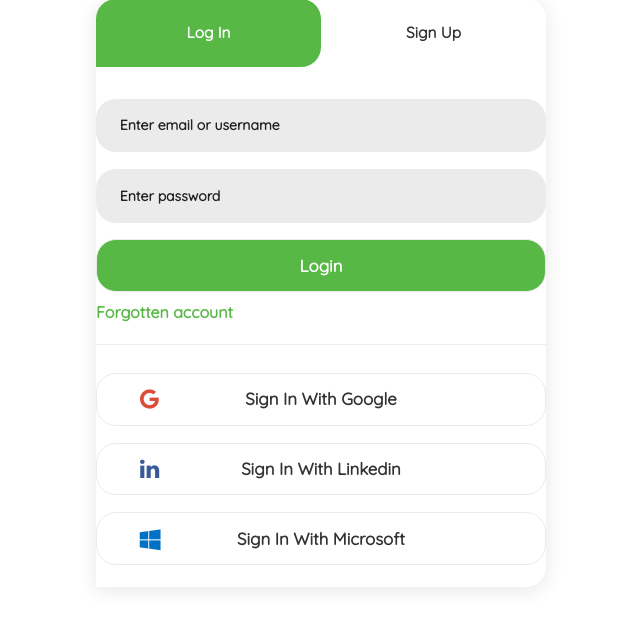
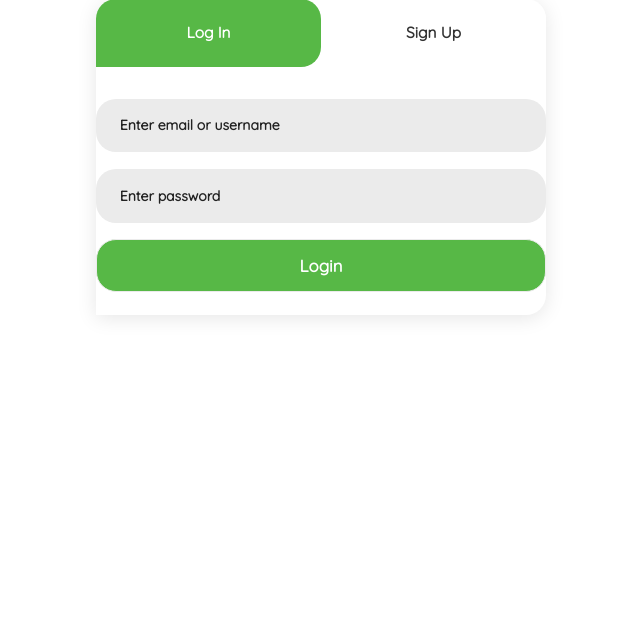
Before and after one commit to Ntn-code-geeks/exam, a CodeIgniter app: page /exam/ in a window 1280 px wide. Shown: the part 29-658 px from the top of the page, without its empty margins (319-959 px from the left). Run offline with CodeIgniter, Linux system fonts and the light colour scheme.

Commit message:
Next Update
Next update

```diff
--- a/application/views/main.php
+++ b/application/views/main.php
@@ -12,11 +12,7 @@
 			<input type="password" name="upass" id="upass" autocomplete="off" placeholder="Enter password"/>
 			<button type="submit" name="log" onclick="logIn()" class="btn login">login</button>
 		<?php  //echo form_close();  ?>
-			<p><a href="javascript:void(0)">Forgotten account</a></p>
-			<hr/>
-			<button type="button" class="btn -box-sd-effect"> <i class="fa fa-google fa-lg" aria-hidden="true"></i> sign in with google</button>
-			<button type="button" class="btn -box-sd-effect"> <i class="fa fa-linkedin fa-lg" aria-hidden="true"></i> sign in with linkedin</button>
-			<button type="button" class="btn -box-sd-effect"> <i class="fa fa-windows fa-lg" aria-hidden="true"></i> sign in with microsoft</button>
+<!--			<p><a href="javascript:void(0)">Forgotten account</a></p>-->
 
 	</div>
 
@@ -29,13 +25,6 @@
 				account</button>
 		<?php  //echo form_close();  ?>
 			<p>Clicking <strong>create account</strong> means that you are agree to our <a href="javascript:void(0)">terms of services</a>.</p>
-			<hr/>
-			<button type="button" class="btn -box-sd-effect">
-				<i class="fa fa-google fa-lg" aria-hidden="true"></i> sign up with google</button>
-			<button type="button" class="btn -box-sd-effect">
-				<i class="fa fa-linkedin fa-lg" aria-hidden="true"></i> sign up with linkedin</button>
-			<button type="button" class="btn -box-sd-effect">
-				<i class="fa fa-windows fa-lg" aria-hidden="true"></i> sign up with microsoft</button>
 
 	</div>
 
--- a/assets/js/script.js
+++ b/assets/js/script.js
@@ -98,9 +98,11 @@ function startExm() {
 		text: "\n Get Ready..!\n  You're Exam is Starting In 5 seconds.! \n  Loading Portal....",
 		type: "success",
 		showConfirmButton:false,
+		timer: 5000
 	});
 	setTimeout(function(){
-		window.location.href=host+"timer";
+		// window.location.href=host+"timer";
+		window.open(host+"timer");
 	}, 5000);
 }
 
@@ -123,7 +125,7 @@ function logOut() {
 	let host =  $('#base').val();
 	swal({
 		title: "  ",
-		text: "\n Data UnSaved..!\n  You're Logging Out. In 3 seconds.! \n  Wait....",
+		text: "\n  You're Logging Out. In 3 seconds.! \n  Wait....",
 		type: "warning",
 		showConfirmButton:false,
 	});
```
Also changed, not shown: application/views/portal.php (+4 -4 lines).
